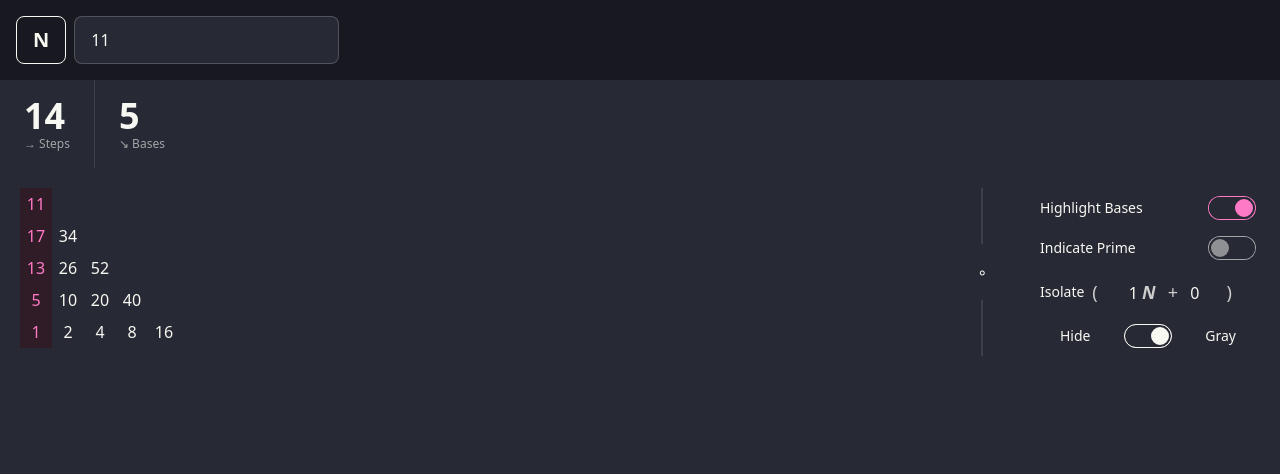
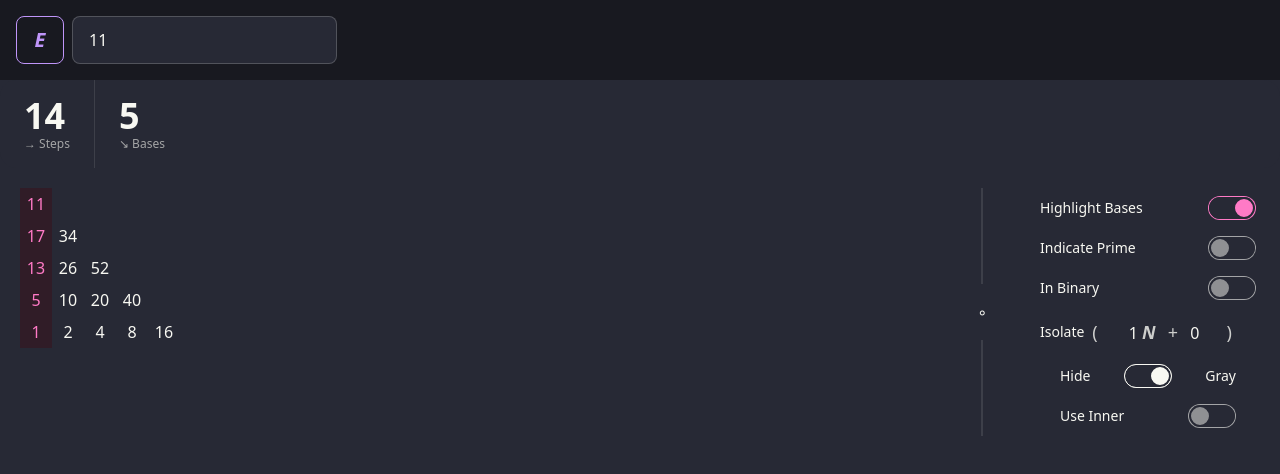
Before and after one commit to simondoesstuff/collatz, a SvelteKit app: page / in a window 1280 px wide. Shown: the top 474 px of the page. Built offline with nearby package versions, Linux system fonts and the light colour scheme.

Commit message:
binary and isolate inner

```diff
--- a/src/lib/numberProperties.ts
+++ b/src/lib/numberProperties.ts
@@ -1,4 +1,6 @@
 export function inBinary(decimal: number): boolean[] {
+    if (decimal === 0) return [false];
+
     let binary: boolean[] = [];
     let n = decimal;
 
@@ -6,6 +8,9 @@ export function inBinary(decimal: number): boolean[] {
         binary.push(n % 2 === 1);
         n = Math.floor(n / 2);
     }
+
+    // reverse
+    binary = binary.reverse();
 
     return binary;
 }
@@ -32,3 +37,7 @@ export function isPrime(n: number): boolean {
 export function fitsFamily(n: number, coefficient: number, constant: number): boolean {
     return (n - constant) % coefficient === 0;
 }
+
+export function familyInner(n: number, coefficient: number, constant: number): number {
+    return (n - constant) / coefficient;
+}
--- a/src/routes/+page.svelte
+++ b/src/routes/+page.svelte
@@ -4,9 +4,8 @@
   import BacktrackVisual from "./comps/backtrackVisual.svelte";
   import { defaultConfig } from "./comps/config";
   import Config from "./comps/config.svelte";
-  import { fitsFamily } from "$lib/numberProperties";
 
-  let expMode = false;
+  let expMode = true;
   let nExp = "11";
   let n = 11;
 
@@ -137,7 +136,7 @@
             {#each row as n, i}
                 <CollatzNumber
                   onClick={(e) => handleBacktrack(e, row[row.length - i - 1])}
-                  n={row[row.length - i - 1]}
+                  root={row[row.length - i - 1]}
                   config={config}
                 />
             {/each}
--- a/src/routes/comps/collatzNumber.svelte
+++ b/src/routes/comps/collatzNumber.svelte
@@ -4,17 +4,40 @@
   import type { Config } from "./config";
 
   export let onClick: (event: MouseEvent) => void;
-  export let n = 11;
+  export let root = 11;
   export let config: Config;
 
-  $: showPrime = numProps.isPrime(n) && config.primes;
-  $: showBase = config.bases && n % 2 == 1;
+  $: showPrime = numProps.isPrime(root) && config.primes;
+  $: showBase = config.bases && root % 2 == 1;
 
-  $: inFamilyIsolate = numProps.fitsFamily(n, config.isolate.coefficient, config.isolate.constant);
+  $: inFamilyIsolate = numProps.fitsFamily(
+    root,
+    config.isolate.coefficient,
+    config.isolate.constant
+  );
   $: gray = config.isolate.hideOrGray && !inFamilyIsolate;
   $: hide = !config.isolate.hideOrGray && !inFamilyIsolate;
+
+  let shownRoot: number;
+  $: if (config.isolate.useInner) {
+    if (inFamilyIsolate) {
+      shownRoot = numProps.familyInner(
+        root,
+        config.isolate.coefficient,
+        config.isolate.constant
+      );
+    } else {
+      shownRoot = root;
+    }
+  } else {
+    shownRoot = root;
+  }
+
+  $: binary = numProps
+    .inBinary(shownRoot)
+    .map((x) => (x ? 1 : 0))
+    .join("");
 </script>
-
 
 {#if !hide}
   <button
@@ -25,17 +48,18 @@
     <p
       class="min-w-8 min-h-8 p-1 transition-bg duration-300 text-center"
       transition:fade={{ delay: 250, duration: 300 }}
-
       class:bg-primary-content={showBase}
       class:text-primary={showBase}
-
       class:badge={showPrime}
       class:badge-outline={showPrime}
       class:badge-secondary={showPrime}
-
       class:opacity-30={gray}
     >
-      {n}
+      {#if config.binary}
+        {binary}
+      {:else}
+        {shownRoot}
+      {/if}
     </p>
   </button>
 {/if}
--- a/src/routes/comps/config.svelte
+++ b/src/routes/comps/config.svelte
@@ -13,37 +13,70 @@
   <div class="form-control">
     <label class="cursor-pointer label">
       <span class="label-text">Highlight Bases</span>
-      <input bind:checked={config.bases} type="checkbox" class="toggle toggle-md toggle-primary" />
+      <input
+        bind:checked={config.bases}
+        type="checkbox"
+        class="toggle toggle-md toggle-primary"
+      />
     </label>
   </div>
 
   <div class="form-control">
     <label class="cursor-pointer label">
       <span class="label-text">Indicate Prime</span>
-      <input bind:checked={config.primes} type="checkbox" class="toggle toggle-md toggle-secondary" />
+      <input
+        bind:checked={config.primes}
+        type="checkbox"
+        class="toggle toggle-md toggle-secondary"
+      />
     </label>
   </div>
 
- <div class="form-control">
+  <div class="form-control">
+    <label class="cursor-pointer label">
+      <span class="label-text">In Binary</span>
+      <input
+        bind:checked={config.binary}
+        type="checkbox"
+        class="toggle toggle-md"
+      />
+    </label>
+  </div>
+
+  <div class="form-control">
     <label class="cursor-pointer label justify-start">
       <span class="label-text mr-2">Isolate</span>
       <span id="isolateControls" class="">
         <span class="prose prose-lg mr-1">(</span>
-        <input bind:value={coefficient} type="text" class="text-right"/>
+        <input bind:value={coefficient} type="text" class="text-right" />
         <b><span class="prose prose-lg italic">N</span></b>
         <span class="prose prose-lg m-2"> +</span>
-        <input bind:value={constant} type="text" class="text-left"/>
+        <input bind:value={constant} type="text" class="text-left" />
         <span class="prose prose-lg mr-1">)</span>
       </span>
     </label>
-    <label class="label mx-5">
-      <span class="label-text">Hide</span>
-      <input bind:checked={config.isolate.hideOrGray} type="checkbox" class="toggle toggle-md" />
-      <span class="label-text">Gray</span>
-    </label>
+    <!-- sub section -->
+    <div class="mx-5">
+      <label class="label">
+        <span class="label-text">Hide</span>
+        <input
+          bind:checked={config.isolate.hideOrGray}
+          type="checkbox"
+          class="toggle toggle-md"
+        />
+        <span class="label-text">Gray</span>
+      </label>
+      <label class="label">
+        <span class="label-text">Use Inner</span>
+        <input
+          bind:checked={config.isolate.useInner}
+          type="checkbox"
+          class="toggle toggle-md"
+        />
+      </label>
+    </div>
   </div>
 </div>
-
 
 <style>
   #isolateControls > input {
--- a/src/routes/comps/config.ts
+++ b/src/routes/comps/config.ts
@@ -4,8 +4,10 @@ export interface Config {
   isolate: {
     coefficient: number,
     constant: number
-    hideOrGray: boolean
-  }
+    hideOrGray: boolean,
+    useInner: boolean,
+  },
+  binary: false
 }
 
 
@@ -15,6 +17,8 @@ export const defaultConfig: () => Config = () => ({
     isolate: {
       coefficient: 1,
       constant: 0,
-      hideOrGray: true
-    }
+      hideOrGray: true,
+      useInner: false,
+    },
+    binary: false
 });
```
